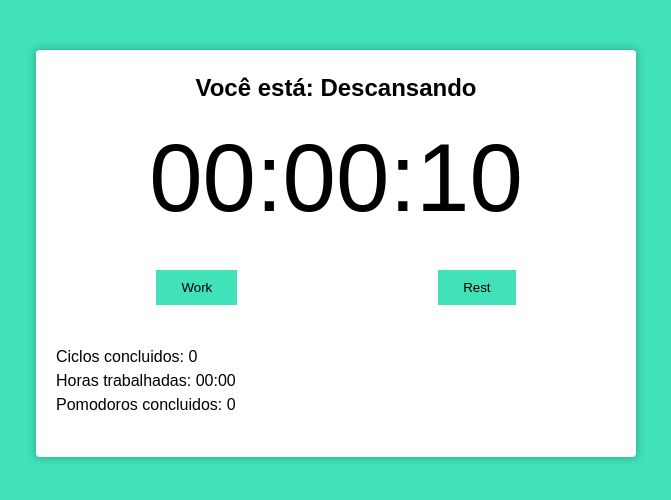
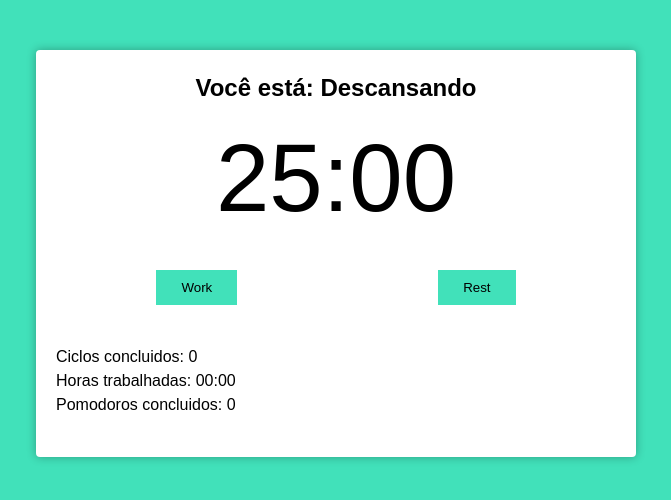
Before and after one commit to AugustoTI/pomodoro_app, a React (Create React App) app: page / in a window 1280 px wide. Shown: the top 500 px of the page, without its empty margins (304-975 px from the left). Built offline with nearby package versions, Linux system fonts and the light colour scheme.

Commit message:
--fix: correção de alguns detalhes

```diff
--- a/public/index.html
+++ b/public/index.html
@@ -1,8 +1,8 @@
 <!DOCTYPE html>
-<html lang="en">
+<html lang="pt-BR">
   <head>
     <meta charset="utf-8" />
-    <link rel="icon" href="%PUBLIC_URL%/favicon.ico" />
+    <link rel="icon" href="./pomodorotimer.svg" />
     <meta name="viewport" content="width=device-width, initial-scale=1" />
     <meta name="theme-color" content="#000000" />
     <meta
@@ -24,7 +24,7 @@
       work correctly both with client-side routing and a non-root public URL.
       Learn how to configure a non-root public URL by running `npm run build`.
     -->
-    <title>React App</title>
+    <title>Pomodoro App</title>
   </head>
   <body>
     <noscript>You need to enable JavaScript to run this app.</noscript>
--- a/src/App.tsx
+++ b/src/App.tsx
@@ -4,9 +4,9 @@ function App(): JSX.Element {
   return (
     <div className="container">
       <PomodoroTimer
-        pomodoroTime={10}
-        shortRestTime={15}
-        longRestTime={20}
+        pomodoroTime={1500}
+        shortRestTime={300}
+        longRestTime={900}
         cycles={4}
       />
     </div>
--- a/src/components/timer.tsx
+++ b/src/components/timer.tsx
@@ -1,9 +1,9 @@
-import { secondToMinutes } from '../utils/second-to-minutes';
+import { secondToTime } from '../utils/second-to-time';
 
 interface Props {
   mainTimer: number;
 }
 
 export function Timer(props: Props) {
-  return <div className="timer">{secondToMinutes(props.mainTimer)}</div>;
+  return <div className="timer">{secondToTime(props.mainTimer)}</div>;
 }
```
Also changed, not shown: public/pomodorotimer.svg (added), 1 other file (tests, documents, lock files or other folders).
